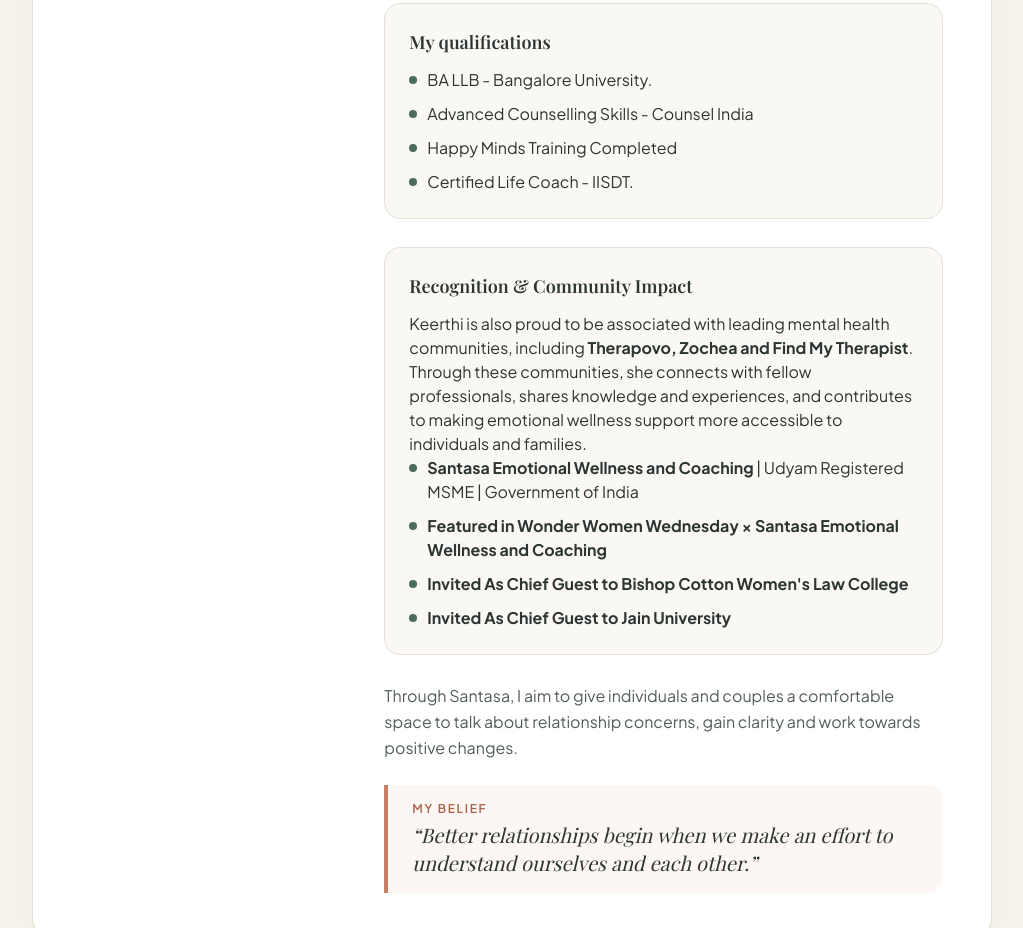
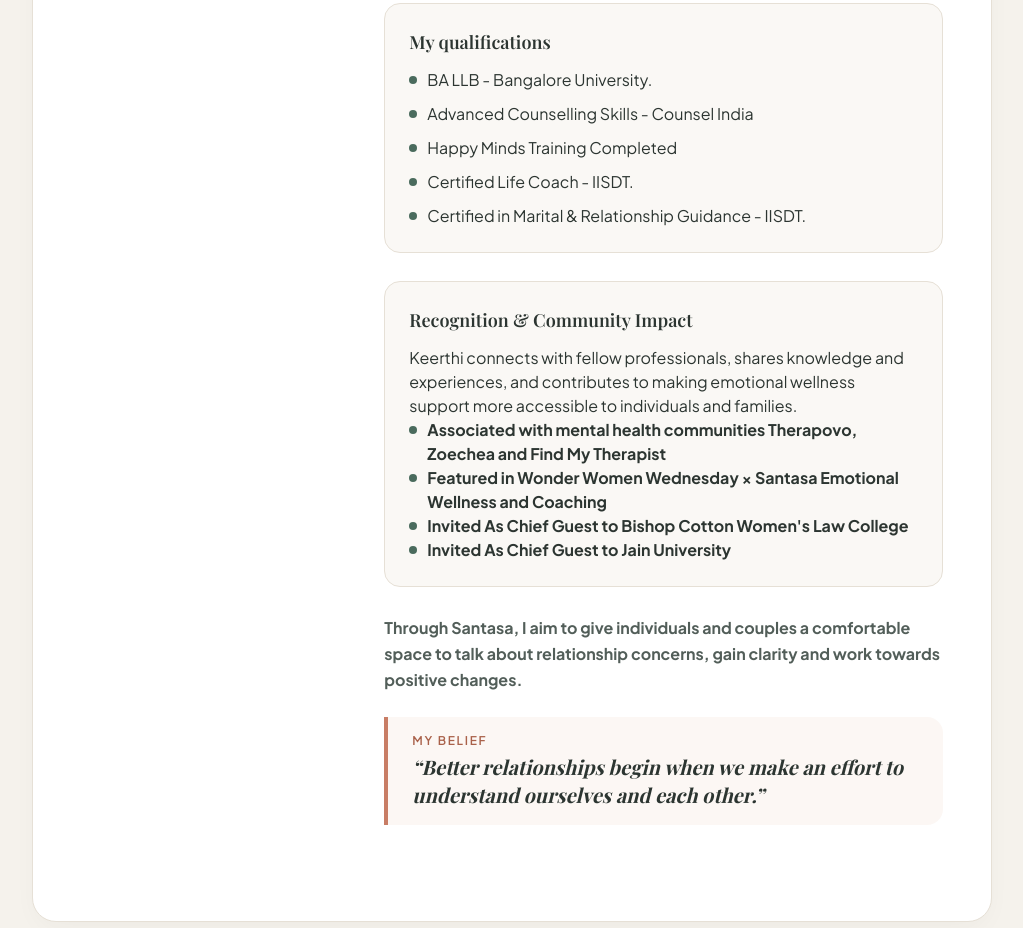
Before and after one commit to nadigrashmii/trial-santasa, a plain HTML site: page index.html in a window 1280 px wide. Shown: the part 7185-8113 px from the top of the page, without its empty margins (128-1151 px from the left). Drawn offline with nearby package versions, Linux system fonts and the light colour scheme; a web font is replaced by a local one.

Commit message:
Refactor index.html for clarity and conciseness
Removed a commented-out list item and updated the text to streamline the description of professional associations.

```diff
--- a/index.html
+++ b/index.html
@@ -779,21 +779,21 @@
                     <span class="w-2 h-2 rounded-full bg-sage mt-2 shrink-0"></span>
                     <span>Certified Life Coach - IISDT.</span>
                   </li>
-                  <!-- <li class="flex items-start gap-2.5">
+                  <li class="flex items-start gap-2.5">
                     <span class="w-2 h-2 rounded-full bg-sage mt-2 shrink-0"></span>
                     <span>Certified in Marital &amp; Relationship Guidance - IISDT.</span>
-                  </li> -->
+                  </li>
                 </ul>
               </div>
 
               <!-- Recognition & Community Impact -->
               <div class="bg-cream rounded-2xl p-6 border border-sand mb-7">
                 <h3 class="font-serif text-lg font-semibold text-charcoal mb-3">Recognition & Community Impact</h3>
-                <p class="space-y-2.5 text-sm sm:text-base text-charcoal">Keerthi is also proud to be associated with leading mental health communities, including <strong>Therapovo, Zochea and Find My Therapist</strong>. Through these communities, she connects with fellow professionals, shares knowledge and experiences, and contributes to making emotional wellness support more accessible to individuals and families.</p>
+                <p class="space-y-2.5 text-sm sm:text-base text-charcoal">Keerthi connects with fellow professionals, shares knowledge and experiences, and contributes to making emotional wellness support more accessible to individuals and families.</p>
                 <ul class="space-y-2.5 text-sm sm:text-base text-charcoal">
                   <li class="flex items-start gap-2.5">
                     <span class="w-2 h-2 rounded-full bg-sage mt-2 shrink-0"></span>
-                    <span><strong>Santasa Emotional Wellness and Coaching</strong> | Udyam Registered MSME | Government of India</span>
+                    <span><strong>Associated with mental health communities Therapovo, Zoechea and Find My Therapist</span>
                   </li>
                   <li class="flex items-start gap-2.5">
                     <span class="w-2 h-2 rounded-full bg-sage mt-2 shrink-0"></span>
```
